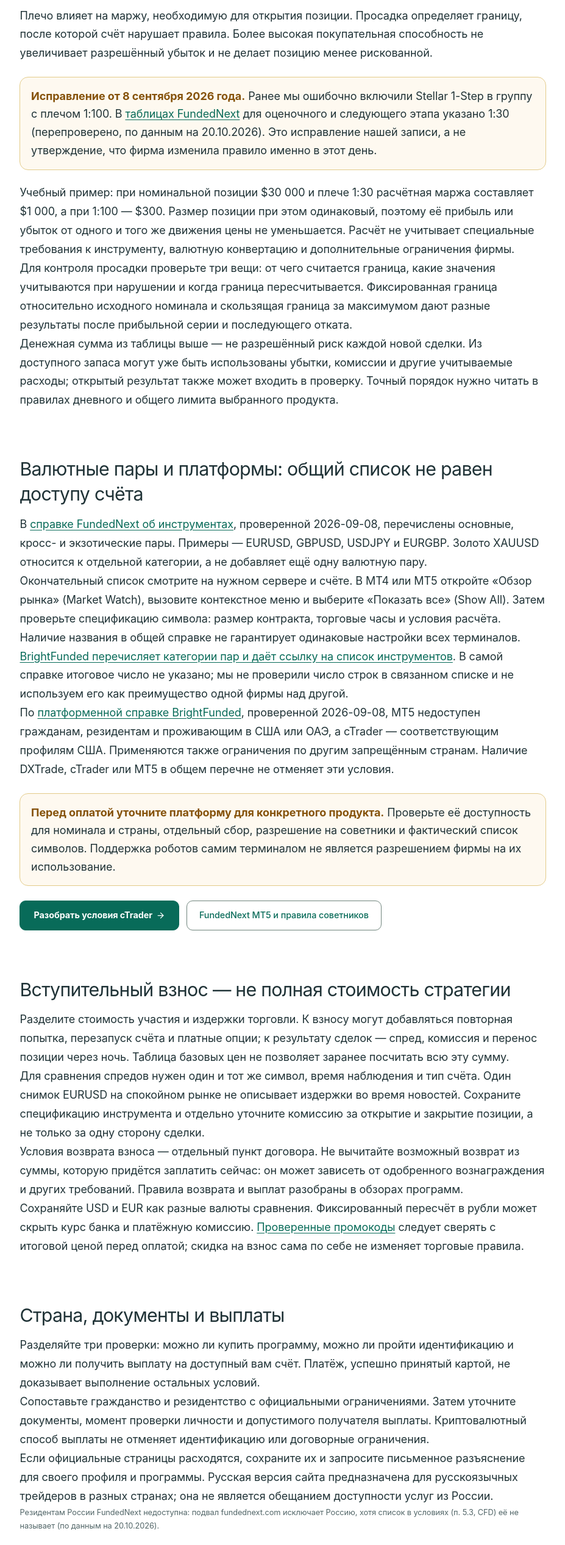
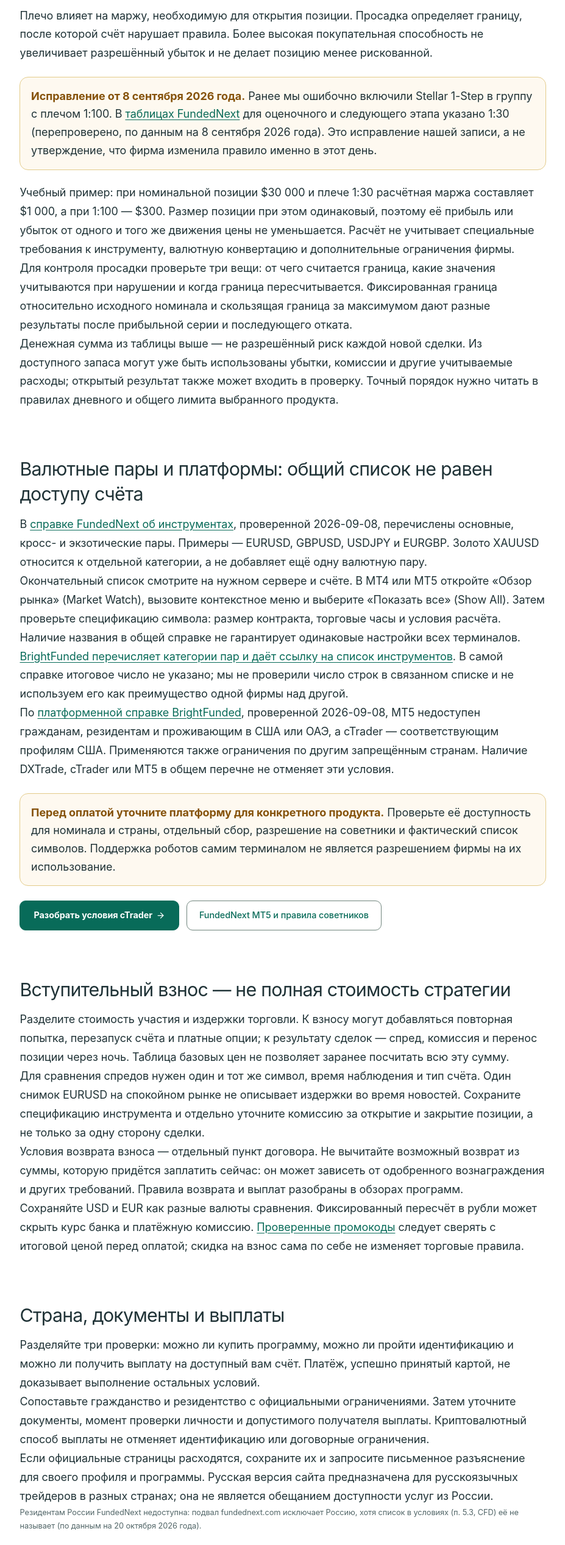
Before and after one commit to Vilmanis99/tradersfund, a Next.js app: page /ru/forex-prop-firmy in a window 1280 px wide. Shown: the part 4600-7134 px from the top of the page at 61% size, without its empty margins (176-1103 px from the left). Built offline with nearby package versions, Linux system fonts and the light colour scheme; no server answers.

Commit message:
ru forex-prop-firmy: evidence dates rendered from russian-forex-evidence / market-evidence (Russian genitive via lib/russianDates) instead of hardcoded 20.10.2026; correction date kept

```diff
--- a/app/ru/forex-prop-firmy/page.tsx
+++ b/app/ru/forex-prop-firmy/page.tsx
@@ -12,6 +12,7 @@ import marketEvidence from '@/content/data/russian-market-evidence.json'
 import brightCountryEvidence from '@/content/data/russian-bright-funded-evidence.json'
 import { RuGoLink } from '@/components/RuGoLink'
 import { isRussiaAccessEvidenceDocumented } from '@/lib/russiaAvailability'
+import { russianGenitiveDate } from '@/lib/russianDates'
 import Breadcrumbs from '@/components/Breadcrumbs'
 import RuFundedNextAccessCaveat from '@/components/RuFundedNextAccessCaveat'
 
@@ -28,6 +29,12 @@ export const metadata: Metadata = {
   twitter: { card: 'summary_large_image', title: TITLE, description: SOCIAL_DESCRIPTION },
 }
 
+/** Dates shown in copy come from the evidence files, never typed in. */
+const fundedNextForexCheckedOn = russianGenitiveDate(forexEvidence.firms.find(firm => firm.firmSlug === 'fundednext')?.sourceCapturedAt)
+const fundedNextAccessObservedOn = russianGenitiveDate((marketEvidence.firmAccess.find(item => item.firmSlug === 'fundednext')?.sourceObservations ?? [])
+  .map(item => item.sourceCapturedAt).filter(Boolean).sort().at(-1))
+const asOf = (date: string | null) => date ? ` (по данным на ${date})` : ''
+
 const faqs: RussianFaqItem[] = [
   {
     q: 'Что такое форекс-проп-фирма?',
@@ -39,7 +46,7 @@ const faqs: RussianFaqItem[] = [
   },
   {
     q: 'Какое форекс-плечо у FundedNext?',
-    a: 'По справке FundedNext о плече (по данным на 20.10.2026) у Stellar 1-Step — 1:30, у Stellar 2-Step и Stellar Lite — 1:100, причём на оценочном и следующем этапе форекс-плечо одинаковое. Stellar Instant в этой справке не указан — его плечо сверьте в условиях программы. Не переносите условия одного продукта на другой.',
+    a: `По справке FundedNext о плече${asOf(fundedNextForexCheckedOn)} у Stellar 1-Step — 1:30, у Stellar 2-Step и Stellar Lite — 1:100, причём на оценочном и следующем этапе форекс-плечо одинаковое. Stellar Instant в этой справке не указан — его плечо сверьте в условиях программы. Не переносите условия одного продукта на другой.`,
   },
   {
     q: 'Плечо 1:100 лучше, чем 1:30?',
@@ -312,7 +319,7 @@ export default function RussianForexPropFirmsPage() {
           <aside className="ru-notice" data-russian-forex-correction="stellar-1-step-leverage">
             <strong>Исправление от 8 сентября 2026 года.</strong> Ранее мы ошибочно включили Stellar 1-Step
             в группу с плечом 1:100. В <a href={fundedNextEvidence.sourceUrls[1]} target="_blank" rel="nofollow noopener">таблицах FundedNext</a> для
-            оценочного и следующего этапа указано 1:30 (перепроверено, по данным на 20.10.2026). Это исправление нашей записи, а не утверждение,
+            оценочного и следующего этапа указано 1:30{fundedNextForexCheckedOn ? ` (перепроверено, по данным на ${fundedNextForexCheckedOn})` : ''}. Это исправление нашей записи, а не утверждение,
             что фирма изменила правило именно в этот день.
           </aside>
           <p>
@@ -418,7 +425,7 @@ export default function RussianForexPropFirmsPage() {
             для своего профиля и программы. Русская версия сайта предназначена для русскоязычных
             трейдеров в разных странах; она не является обещанием доступности услуг из России.
           </p>
-          <p className="ru-source-line">Резидентам России FundedNext недоступна: подвал fundednext.com исключает Россию, хотя список в условиях (п. 5.3, CFD) её не называет (по данным на 20.10.2026).</p>
+          <p className="ru-source-line">Резидентам России FundedNext недоступна: подвал fundednext.com исключает Россию, хотя список в условиях (п. 5.3, CFD) её не называет{asOf(fundedNextAccessObservedOn)}.</p>
           <div className="ru-notice" data-russian-forex-country-conflict="help-six-terms-five" data-russian-forex-country-status={brightCountryCurrent ? 'dated' : 'recapture-required'}>
             <strong>{brightCountryCurrent ? 'Списки стран BrightFunded расходятся.' : 'В датированном снимке списки стран BrightFunded расходились.'}</strong>{' '}
             По записи от {brightCountry.sourceCapturedAt}{' '}
--- /dev/null
+++ b/lib/russianDates.ts
@@ -0,0 +1,15 @@
+/** Client-safe Russian date labels for dated evidence. */
+const GENITIVE_MONTHS = ['января', 'февраля', 'марта', 'апреля', 'мая', 'июня', 'июля', 'августа', 'сентября', 'октября', 'ноября', 'декабря']
+
+/**
+ * "2026-10-20" -> "20 октября 2026 года" (or "20 октября" without the year).
+ * Returns null for anything that is not a real ISO calendar date, so callers
+ * can fall back instead of printing a malformed date.
+ */
+export function russianGenitiveDate(iso: string | null | undefined, options: { year?: boolean } = {}): string | null {
+  if (typeof iso !== 'string' || !/^\d{4}-\d{2}-\d{2}$/.test(iso)) return null
+  const date = new Date(`${iso}T00:00:00Z`)
+  if (!Number.isFinite(date.getTime()) || date.toISOString().slice(0, 10) !== iso) return null
+  const label = `${date.getUTCDate()} ${GENITIVE_MONTHS[date.getUTCMonth()]}`
+  return options.year === false ? label : `${label} ${date.getUTCFullYear()} года`
+}
```
